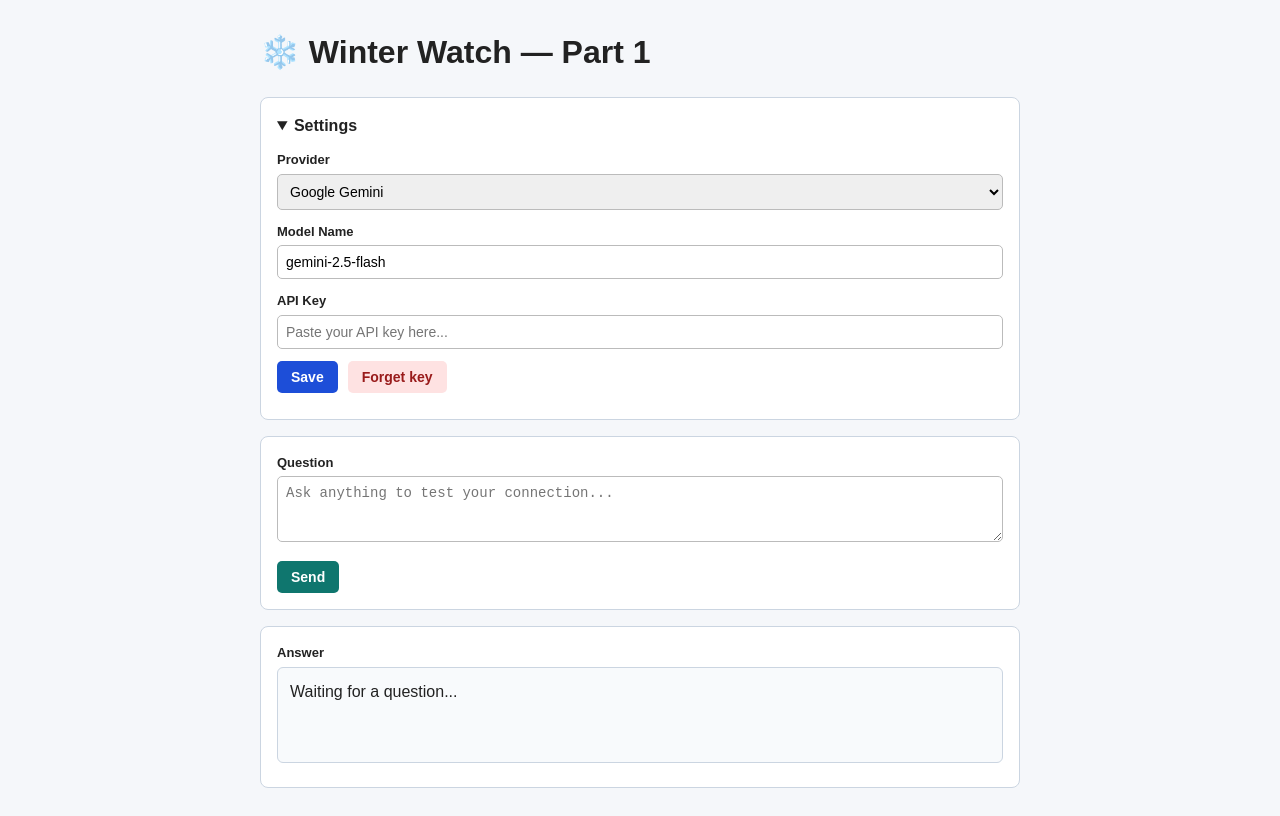
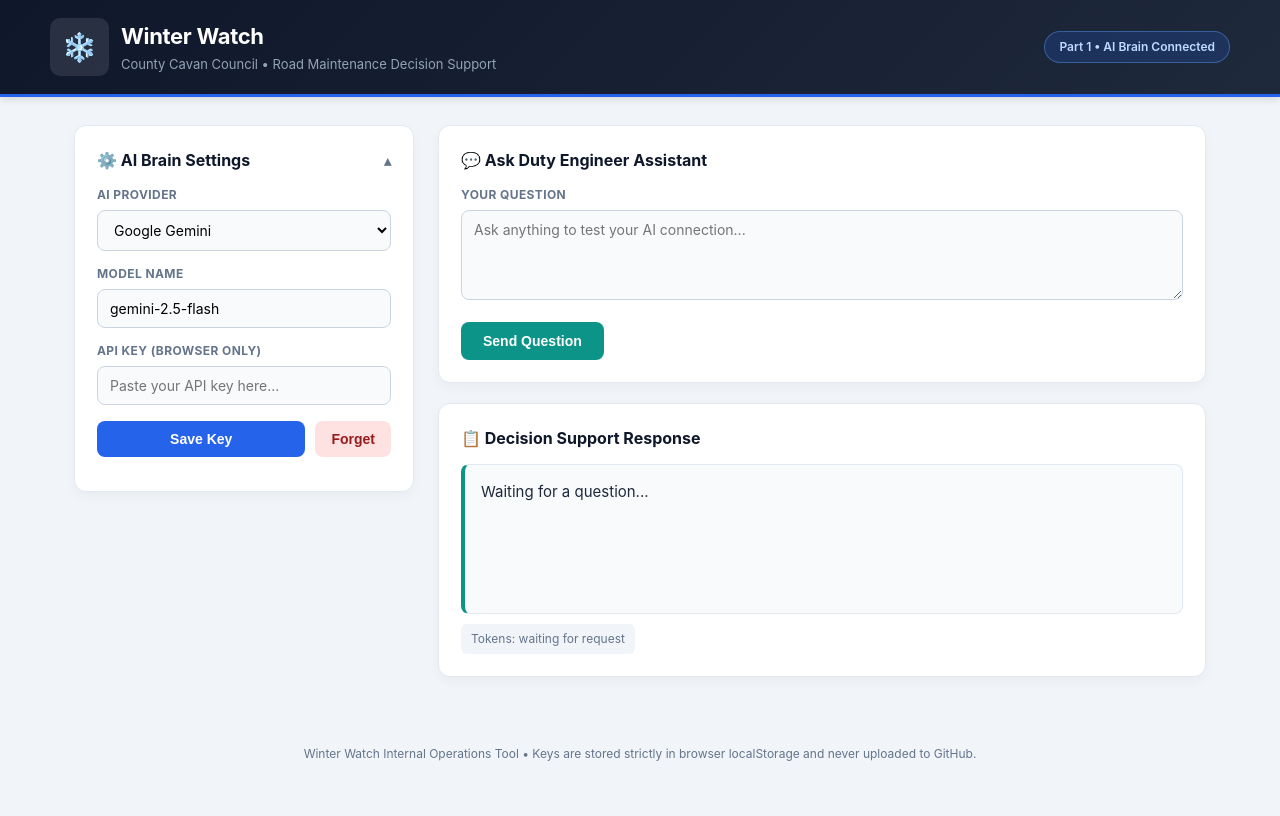
Before and after one commit to bryansummer95-glitch/winterwatch, a plain HTML site: page index.html in a window 1280 px wide. Drawn offline with Linux system fonts and the light colour scheme.

Commit message:
index.html

```diff
--- a/index.html
+++ b/index.html
@@ -3,33 +3,259 @@
 <head>
   <meta charset="UTF-8">
   <meta name="viewport" content="width=device-width, initial-scale=1.0">
-  <title>Winter Watch — Part 1</title>
+  <title>Winter Watch — County Cavan Roads Portal</title>
   <style>
-    body { font-family: Arial, sans-serif; max-width: 760px; margin: 28px auto; padding: 0 16px; line-height: 1.5; color: #222; background: #f5f7fa; }
-    details, .box { background: #fff; border: 1px solid #cbd5e1; border-radius: 8px; padding: 16px; margin-bottom: 16px; }
-    summary { font-weight: bold; cursor: pointer; font-size: 16px; }
-    .field { margin-top: 12px; }
-    label { display: block; font-weight: bold; font-size: 13px; margin-bottom: 4px; }
-    input, select, textarea { width: 100%; box-sizing: border-box; padding: 8px; border: 1px solid #bbb; border-radius: 5px; font-size: 14px; }
-    .actions { display: flex; gap: 10px; flex-wrap: wrap; margin-top: 12px; }
-    button { padding: 8px 14px; border: none; border-radius: 5px; font-weight: bold; cursor: pointer; font-size: 14px; }
-    .btn-save { background: #1d4ed8; color: #fff; }
+    :root {
+      --navy: #0f172a;
+      --navy-light: #1e293b;
+      --primary: #2563eb;
+      --primary-hover: #1d4ed8;
+      --teal: #0d9488;
+      --teal-hover: #0f766e;
+      --bg: #f1f5f9;
+      --card: #ffffff;
+      --border: #e2e8f0;
+      --text: #0f172a;
+      --muted: #64748b;
+    }
+
+    * { box-sizing: border-box; }
+
+    body {
+      margin: 0;
+      font-family: -apple-system, BlinkMacSystemFont, "Segoe UI", Roboto, Helvetica, Arial, sans-serif;
+      background: var(--bg);
+      color: var(--text);
+      line-height: 1.5;
+    }
+
+    /* Top Navigation Bar */
+    header {
+      background: linear-gradient(135deg, var(--navy) 0%, var(--navy-light) 100%);
+      color: #fff;
+      padding: 18px 32px;
+      border-bottom: 3px solid var(--primary);
+      box-shadow: 0 2px 8px rgba(15, 23, 42, 0.15);
+    }
+
+    .header-inner {
+      max-width: 1180px;
+      margin: 0 auto;
+      display: flex;
+      justify-content: space-between;
+      align-items: center;
+      flex-wrap: wrap;
+      gap: 12px;
+    }
+
+    .brand {
+      display: flex;
+      align-items: center;
+      gap: 12px;
+    }
+
+    .brand-icon {
+      font-size: 28px;
+      background: rgba(255, 255, 255, 0.1);
+      padding: 8px 12px;
+      border-radius: 10px;
+    }
+
+    .brand h1 {
+      margin: 0;
+      font-size: 22px;
+      letter-spacing: -0.3px;
+    }
+
+    .brand p {
+      margin: 2px 0 0;
+      font-size: 13px;
+      color: #94a3b8;
+    }
+
+    .status-pill {
+      background: rgba(37, 99, 235, 0.2);
+      border: 1px solid rgba(96, 165, 250, 0.4);
+      color: #bfdbfe;
+      padding: 6px 14px;
+      border-radius: 999px;
+      font-size: 12px;
+      font-weight: 600;
+    }
+
+    /* Main Layout Grid */
+    main {
+      max-width: 1180px;
+      margin: 28px auto;
+      padding: 0 24px;
+      display: grid;
+      grid-template-columns: 340px 1fr;
+      gap: 24px;
+      align-items: start;
+    }
+
+    @media (max-width: 860px) {
+      main { grid-template-columns: 1fr; }
+    }
+
+    .card {
+      background: var(--card);
+      border: 1px solid var(--border);
+      border-radius: 12px;
+      padding: 22px;
+      box-shadow: 0 4px 12px rgba(15, 23, 42, 0.04);
+      margin-bottom: 20px;
+    }
+
+    details summary {
+      font-weight: 700;
+      font-size: 16px;
+      cursor: pointer;
+      color: var(--navy);
+      list-style: none;
+      display: flex;
+      justify-content: space-between;
+      align-items: center;
+    }
+
+    details summary::-webkit-details-marker { display: none; }
+
+    details summary::after {
+      content: "▾";
+      font-size: 14px;
+      color: var(--muted);
+    }
+
+    details[open] summary::after { content: "▴"; }
+
+    .section-title {
+      margin: 0 0 14px;
+      font-size: 16px;
+      font-weight: 700;
+      color: var(--navy);
+      display: flex;
+      align-items: center;
+      gap: 8px;
+    }
+
+    .field { margin-top: 14px; }
+
+    label {
+      display: block;
+      font-size: 12px;
+      font-weight: 700;
+      text-transform: uppercase;
+      letter-spacing: 0.4px;
+      color: var(--muted);
+      margin-bottom: 6px;
+    }
+
+    input, select, textarea {
+      width: 100%;
+      padding: 10px 12px;
+      border: 1px solid #cbd5e1;
+      border-radius: 8px;
+      font-size: 14px;
+      font-family: inherit;
+      background: #f8fafc;
+      transition: border-color 0.2s, background 0.2s;
+    }
+
+    input:focus, select:focus, textarea:focus {
+      outline: none;
+      border-color: var(--primary);
+      background: #fff;
+      box-shadow: 0 0 0 3px rgba(37, 99, 235, 0.12);
+    }
+
+    .actions {
+      display: flex;
+      gap: 10px;
+      margin-top: 16px;
+      flex-wrap: wrap;
+    }
+
+    button {
+      padding: 10px 16px;
+      border: none;
+      border-radius: 8px;
+      font-size: 14px;
+      font-weight: 600;
+      cursor: pointer;
+      transition: background 0.15s, transform 0.05s;
+    }
+
+    button:active { transform: scale(0.98); }
+
+    .btn-save { background: var(--primary); color: #fff; flex: 1; }
+    .btn-save:hover { background: var(--primary-hover); }
+
     .btn-forget { background: #fee2e2; color: #991b1b; }
-    .btn-send { background: #0f766e; color: #fff; }
-    #status { margin-top: 10px; font-size: 13px; color: #334155; }
-    #answer { white-space: pre-wrap; background: #f8fafc; border: 1px solid #cbd5e1; border-radius: 6px; padding: 12px; min-height: 70px; }
-    #usage { margin-top: 8px; font-size: 12px; color: #475569; }
+    .btn-forget:hover { background: #fecaca; }
+
+    .btn-send { background: var(--teal); color: #fff; padding: 11px 22px; }
+    .btn-send:hover { background: var(--teal-hover); }
+
+    #status {
+      margin-top: 12px;
+      font-size: 12px;
+      color: #0f766e;
+      font-weight: 500;
+    }
+
+    #answer {
+      white-space: pre-wrap;
+      background: #f8fafc;
+      border: 1px solid var(--border);
+      border-left: 4px solid var(--teal);
+      border-radius: 8px;
+      padding: 16px;
+      min-height: 150px;
+      font-size: 15px;
+      color: #1e293b;
+    }
+
+    #usage {
+      margin-top: 10px;
+      font-size: 12px;
+      color: var(--muted);
+      background: #f1f5f9;
+      padding: 6px 10px;
+      border-radius: 6px;
+      display: inline-block;
+    }
+
+    footer {
+      text-align: center;
+      font-size: 12px;
+      color: var(--muted);
+      padding: 20px;
+    }
   </style>
 </head>
 <body>
 
-  <h1>❄️ Winter Watch — Part 1</h1>
+  <header>
+    <div class="header-inner">
+      <div class="brand">
+        <div class="brand-icon">❄️</div>
+        <div>
+          <h1>Winter Watch</h1>
+          <p>County Cavan Council • Road Maintenance Decision Support</p>
+        </div>
+      </div>
+      <div class="status-pill">Part 1 • AI Brain Connected</div>
+    </div>
+  </header>
 
-  <details open>
-    <summary>Settings</summary>
+  <main>
+    <!-- Left Sidebar: Settings -->
+    <aside>
+      <details class="card" open>
+        <summary>⚙️ AI Brain Settings</summary>
 
         <div class="field">
-      <label for="provider">Provider</label>
+          <label for="provider">AI Provider</label>
           <select id="provider" onchange="setDefaultModel()">
             <option value="gemini">Google Gemini</option>
             <option value="openai">OpenAI</option>
@@ -44,31 +270,41 @@
         </div>
 
         <div class="field">
-      <label for="apiKey">API Key</label>
+          <label for="apiKey">API Key (Browser Only)</label>
           <input type="password" id="apiKey" placeholder="Paste your API key here...">
         </div>
 
         <div class="actions">
-      <button type="button" class="btn-save" onclick="saveSettings()">Save</button>
-      <button type="button" class="btn-forget" onclick="forgetKey()">Forget key</button>
+          <button type="button" class="btn-save" onclick="saveSettings()">Save Key</button>
+          <button type="button" class="btn-forget" onclick="forgetKey()">Forget</button>
         </div>
 
         <div id="status"></div>
       </details>
+    </aside>
 
-  <div class="box">
-    <label for="question">Question</label>
-    <textarea id="question" rows="3" placeholder="Ask anything to test your connection..."></textarea>
+    <!-- Right Main Panel: Question & Answer -->
+    <section>
+      <div class="card">
+        <h2 class="section-title">💬 Ask Duty Engineer Assistant</h2>
+        <label for="question">Your Question</label>
+        <textarea id="question" rows="4" placeholder="Ask anything to test your AI connection..."></textarea>
         <div class="actions">
-      <button type="button" class="btn-send" onclick="sendQuestion()">Send</button>
+          <button type="button" class="btn-send" onclick="sendQuestion()">Send Question</button>
         </div>
       </div>
 
-  <div class="box">
-    <label>Answer</label>
+      <div class="card">
+        <h2 class="section-title">📋 Decision Support Response</h2>
         <div id="answer">Waiting for a question...</div>
-    <div id="usage"></div>
+        <div id="usage">Tokens: waiting for request</div>
       </div>
+    </section>
+  </main>
+
+  <footer>
+    Winter Watch Internal Operations Tool • Keys are stored strictly in browser localStorage and never uploaded to GitHub.
+  </footer>
 
   <script>
     const DEFAULT_MODELS = {
@@ -87,7 +323,7 @@
       if (savedModel) document.getElementById("model").value = savedModel;
       if (savedKey) {
         document.getElementById("apiKey").value = savedKey;
-        document.getElementById("status").innerText = "Key loaded from localStorage.";
+        document.getElementById("status").innerText = "✓ Key loaded from localStorage.";
       }
     };
 
@@ -109,7 +345,7 @@
       localStorage.setItem("ww_provider", provider);
       localStorage.setItem("ww_model", model);
       localStorage.setItem("ww_api_key", key);
-      document.getElementById("status").innerText = "Saved in this browser (localStorage).";
+      document.getElementById("status").innerText = "✓ Saved in this browser (localStorage).";
     }
 
     function forgetKey() {
@@ -128,7 +364,7 @@
       const usageEl = document.getElementById("usage");
 
       if (!key) {
-        answerEl.innerText = "Error: No API key saved. Paste your key and click Save first.";
+        answerEl.innerText = "Error: No API key saved. Paste your key and click Save Key first.";
         return;
       }
       if (!question) {
@@ -136,8 +372,8 @@
         return;
       }
 
-      answerEl.innerText = "Sending request...";
-      usageEl.innerText = "";
+      answerEl.innerText = "Sending request to " + provider + "...";
+      usageEl.innerText = "Calculating tokens...";
 
       try {
         let url = "";
@@ -148,23 +384,7 @@
           url = provider === "openai"
             ? "https://api.openai.com/v1/chat/completions"
             : "https://api.groq.com/openai/v1/chat/completions";
-          headers["Authorization"] = `Bearer ${key}`;
-          body = {
-            model,
-            messages: [{ role: "user", content: question }]
-          };
-        } else if (provider === "anthropic") {
-          url = "https://api.anthropic.com/v1/messages";
-          headers["x-api-key"] = key;
-          headers["anthropic-version"] = "2023-06-01";
-          headers["anthropic-dangerous-direct-browser-access"] = "true";
-          body = {
-            model,
-            max_tokens: 1024,
-            messages: [{ role: "user", content: question }]
-          };
-        } else {
-          url = `https://generativelanguage.googleapis.com/v1beta/models/${encodeURIComponent(model)}:generateContent`;
+          headers["Authorization"] = `Bearer ${key}`; body = { model, messages: [{ role: "user", content: question }] }; } else if (provider === "anthropic") { url = "https://api.anthropic.com/v1/messages"; headers["x-api-key"] = key; headers["anthropic-version"] = "2023-06-01"; headers["anthropic-dangerous-direct-browser-access"] = "true"; body = { model, max_tokens: 1024, messages: [{ role: "user", content: question }] }; } else { url = `https://generativelanguage.googleapis.com/v1beta/models/${encodeURIComponent(model)}:generateContent`;
           headers["x-goog-api-key"] = key;
           body = {
             contents: [{ role: "user", parts: [{ text: question }] }]
@@ -182,32 +402,18 @@
         try {
           data = JSON.parse(rawText);
         } catch {
-          throw new Error(`HTTP ${res.status}: ${rawText}`);
+          throw new Error(`HTTP ${res.status}:${rawText}`);
         }
 
         if (!res.ok) {
-          throw new Error(`HTTP ${res.status} — ${data.error?.message || rawText}`);
+          throw new Error(`HTTP ${res.status} —${data.error?.message || rawText}`);
         }
 
         if (provider === "openai" || provider === "groq") {
           answerEl.innerText = data.choices?.[0]?.message?.content || "(Empty response)";
           const u = data.usage || {};
-          usageEl.innerText = `Tokens — prompt: ${u.prompt_tokens ?? 0}, completion: ${u.completion_tokens ?? 0}, total: ${u.total_tokens ?? 0}`;
-        } else if (provider === "anthropic") {
-          answerEl.innerText = (data.content || []).map(b => b.text || "").join("\n") || "(Empty response)";
-          const u = data.usage || {};
-          const inp = u.input_tokens ?? 0;
-          const out = u.output_tokens ?? 0;
-          usageEl.innerText = `Tokens — input: ${inp}, output: ${out}, total: ${inp + out}`;
+          usageEl.innerText = `Tokens — Prompt: ${u.prompt_tokens ?? 0} \vert{} Completion: ${u.completion_tokens ?? 0} | Total: ${u.total_tokens ?? 0}`; } else if (provider === "anthropic") { answerEl.innerText = (data.content \vert{}\vert{} []).map(b => b.text \vert{}\vert{} "").join("\n") \vert{}\vert{} "(Empty response)"; const u = data.usage \vert{}\vert{} {}; const inp = u.input_tokens ?? 0; const out = u.output_tokens ?? 0; usageEl.innerText = `Tokens — Input: ${inp} | Output: ${out} \vert{} Total:${inp + out}`;
         } else {
           answerEl.innerText = (data.candidates?.[0]?.content?.parts || []).map(p => p.text || "").join("\n") || "(Empty response)";
           const u = data.usageMetadata || {};
-          usageEl.innerText = `Tokens — prompt: ${u.promptTokenCount ?? 0}, candidates: ${u.candidatesTokenCount ?? 0}, total: ${u.totalTokenCount ?? 0}`;
-        }
-      } catch (err) {
-        answerEl.innerText = "Error: " + err.message;
-      }
-    }
-  </script>
-</body>
-</html>
+          usageEl.innerText = `Tokens — Prompt: ${u.promptTokenCount ?? 0} \vert{} Candidates: ${u.candidatesTokenCount ?? 0} |
```
Lines whose indentation alone changed are shown as unchanged.
